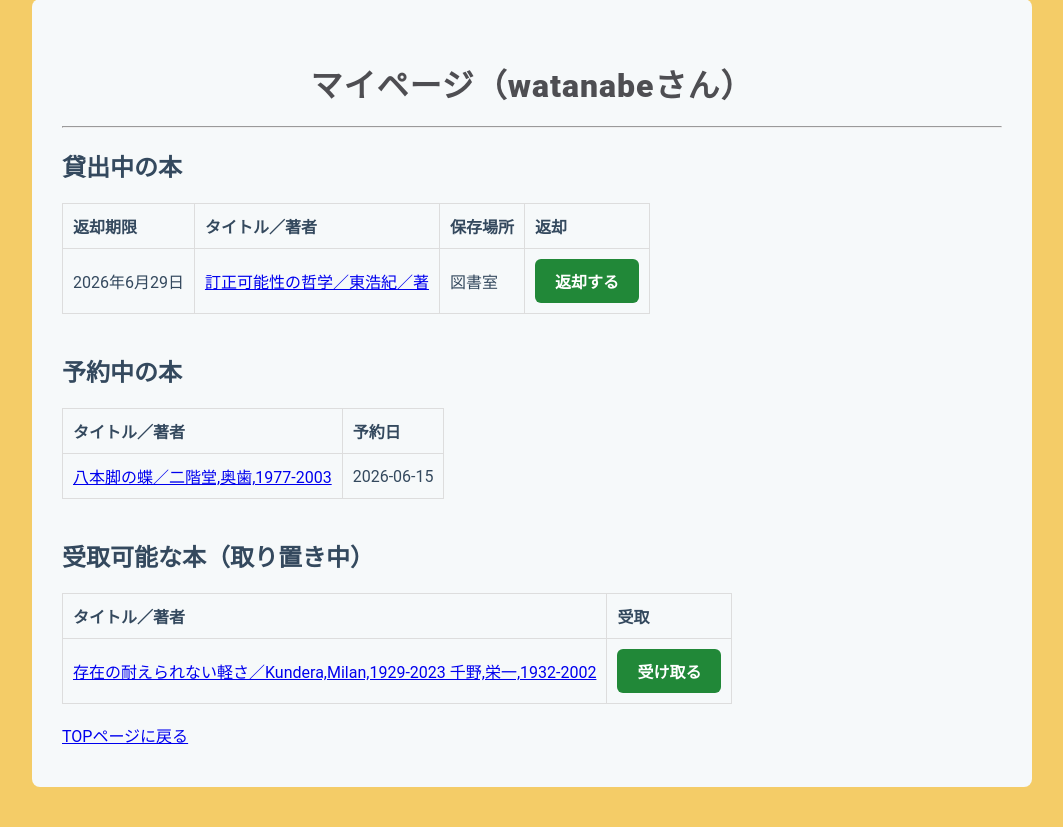
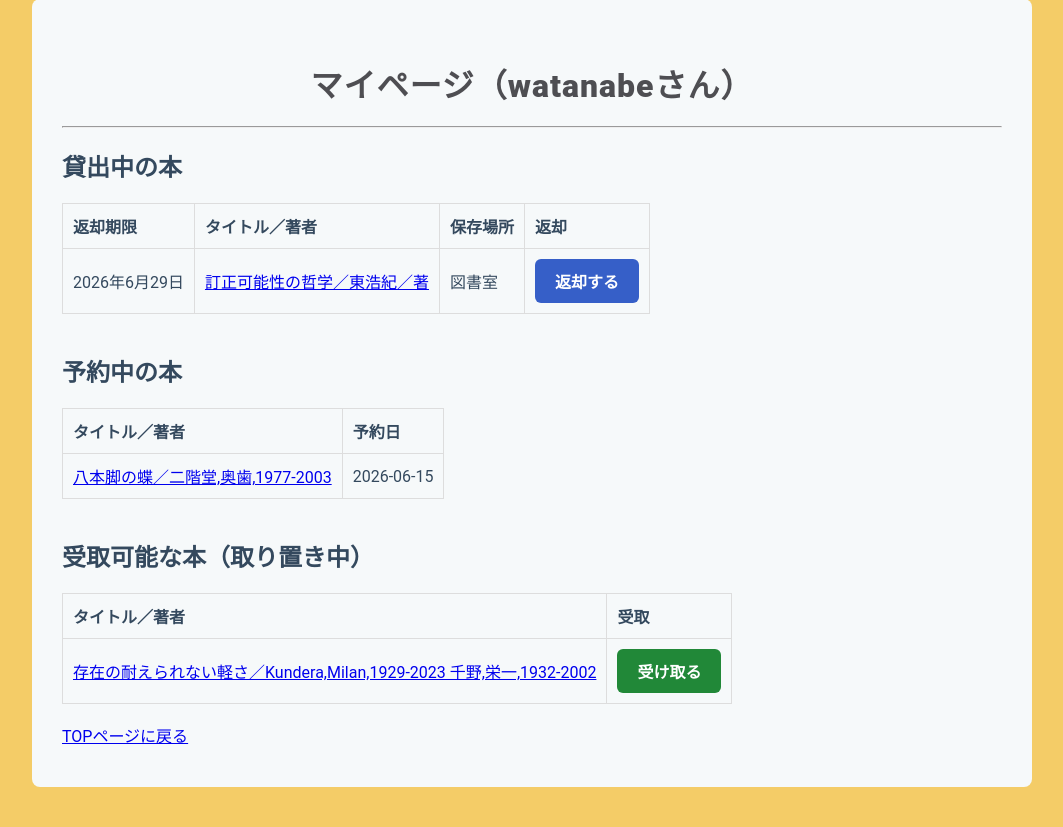
Before and after one commit to kk-watanabe/libraryproject, a Django app: page /library/mypage/ in a window 1280 px wide. Shown: the part 125-952 px from the top of the page, without its empty margins (108-1171 px from the left). Run offline with Django 5.2, Linux system fonts and the light colour scheme; a user stored in the database is signed in; data comes from the database, SQL or seed files in the repository; both versions use the stored data as it was after the commit.

Commit message:
260615 マイページUI

```diff
--- a/static/libraryapp/base.css
+++ b/static/libraryapp/base.css
@@ -156,6 +156,16 @@ td:first-child {
     font-size: 14px;
 }
 
+.action-button3 {
+    display: inline-block;
+    background-color: #365fc8;
+    color: white;
+    padding: 10px 20px;
+    border-radius: 6px;
+    text-decoration: none;
+    font-weight: bold;
+}
+
 .action-button:hover {
     opacity: 0.8;;
 }
--- a/templates/libraryapp/mypage.html
+++ b/templates/libraryapp/mypage.html
@@ -26,7 +26,7 @@
         <td>{{ borrow.stock.location }}</td>
         <td>
             <a href="{% url 'return_book' borrow.id %}"
-                class="action-button">
+                class="action-button3">
                 返却する
             </a>
         </td>
```
Also changed, not shown: db.sqlite3.
